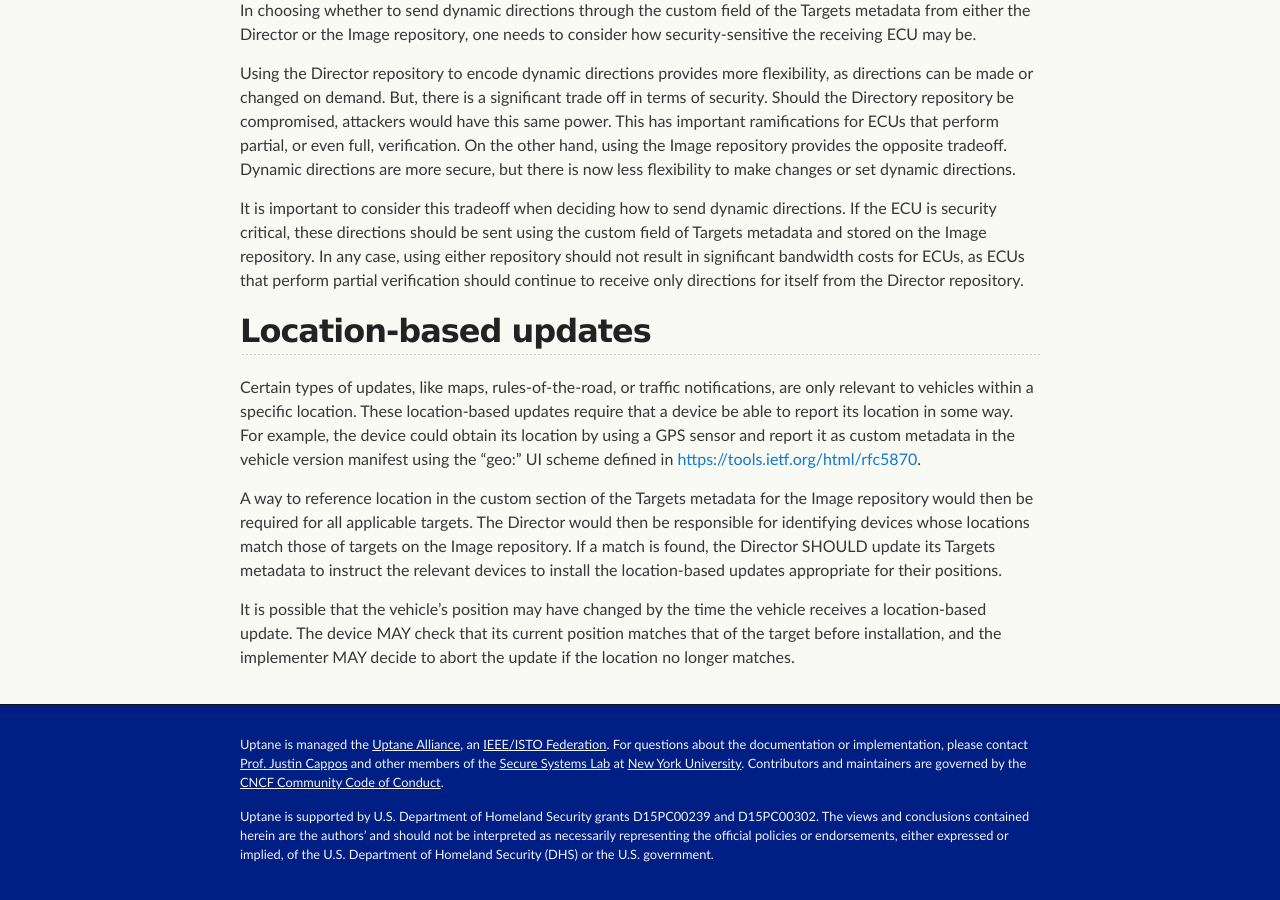
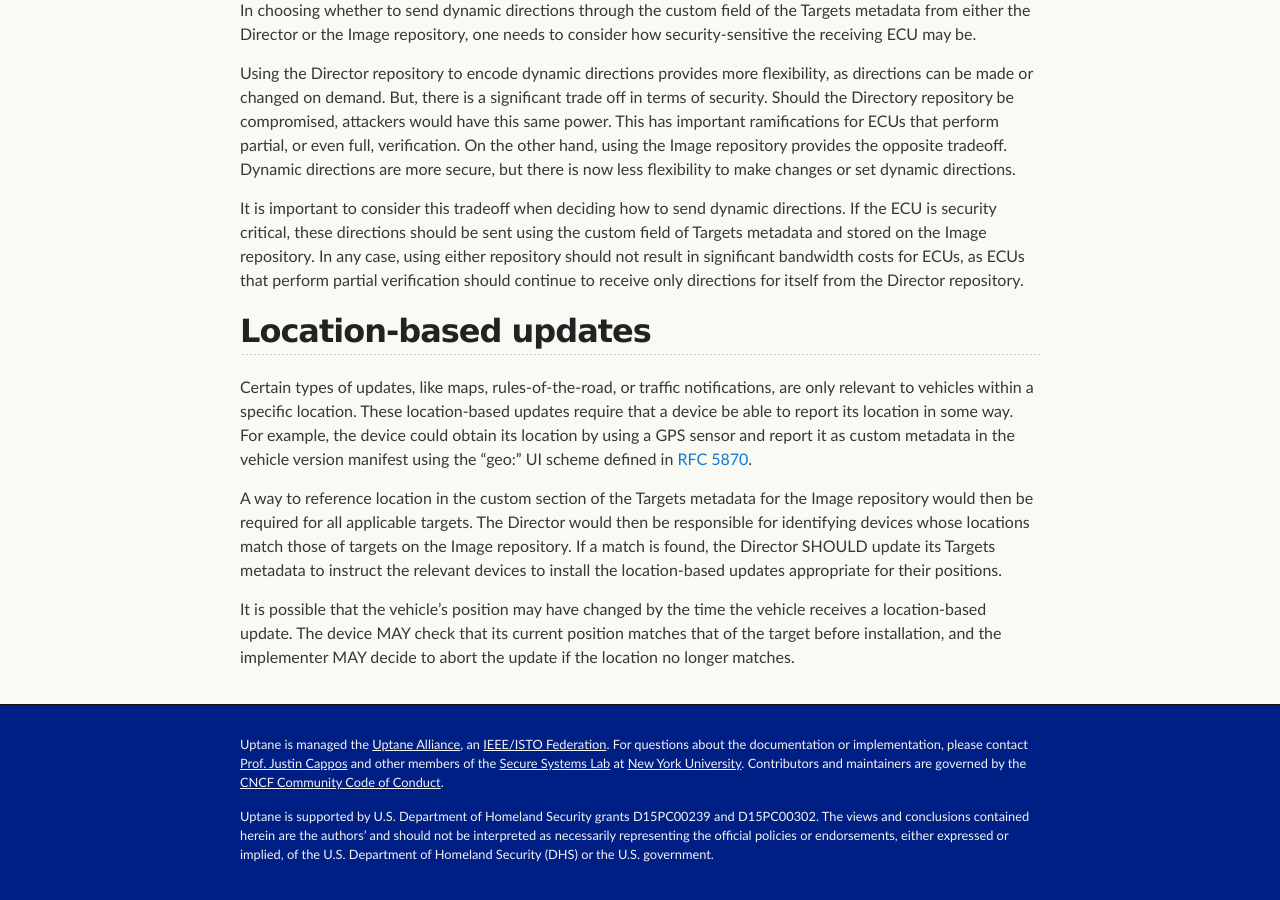
Before and after one commit to uptane/deployment-considerations, a Jekyll site: the page built from customizations.md, in a window 1280 px wide and 900 px high, scrolled down 8696 px. Built offline with Jekyll 4.4.1, drawn with Linux system fonts in a browser that asks for light colours; our own code applies the rules of GitHub Pages for plain Markdown files.

Commit message:
Fix link syntax.
Signed-off-by: Patrick Vacek <patrickvacek@gmail.com>

```diff
--- a/customizations.md
+++ b/customizations.md
@@ -165,7 +165,7 @@ It is important to consider this tradeoff when deciding how to send dynamic dire
 
 ## Location-based updates
 
-Certain types of updates, like maps, rules-of-the-road, or traffic notifications, are only relevant to vehicles within a specific location. These location-based updates require that a device be able to report its location in some way. For example, the device could obtain its location by using a GPS sensor and report it as custom metadata in the vehicle version manifest using the "geo:" UI scheme defined in [https://tools.ietf.org/html/rfc5870](RFC 5870).
+Certain types of updates, like maps, rules-of-the-road, or traffic notifications, are only relevant to vehicles within a specific location. These location-based updates require that a device be able to report its location in some way. For example, the device could obtain its location by using a GPS sensor and report it as custom metadata in the vehicle version manifest using the "geo:" UI scheme defined in [RFC 5870](https://tools.ietf.org/html/rfc5870).
 
 A way to reference location in the custom section of the Targets metadata for the Image repository would then be required for all applicable targets. The Director would then be responsible for identifying devices whose locations match those of targets on the Image repository. If a match is found, the Director SHOULD update its Targets metadata to instruct the relevant devices to install the location-based updates appropriate for their positions.
 
```
Also changed, not shown: repositories.md (+1 -1 lines).
